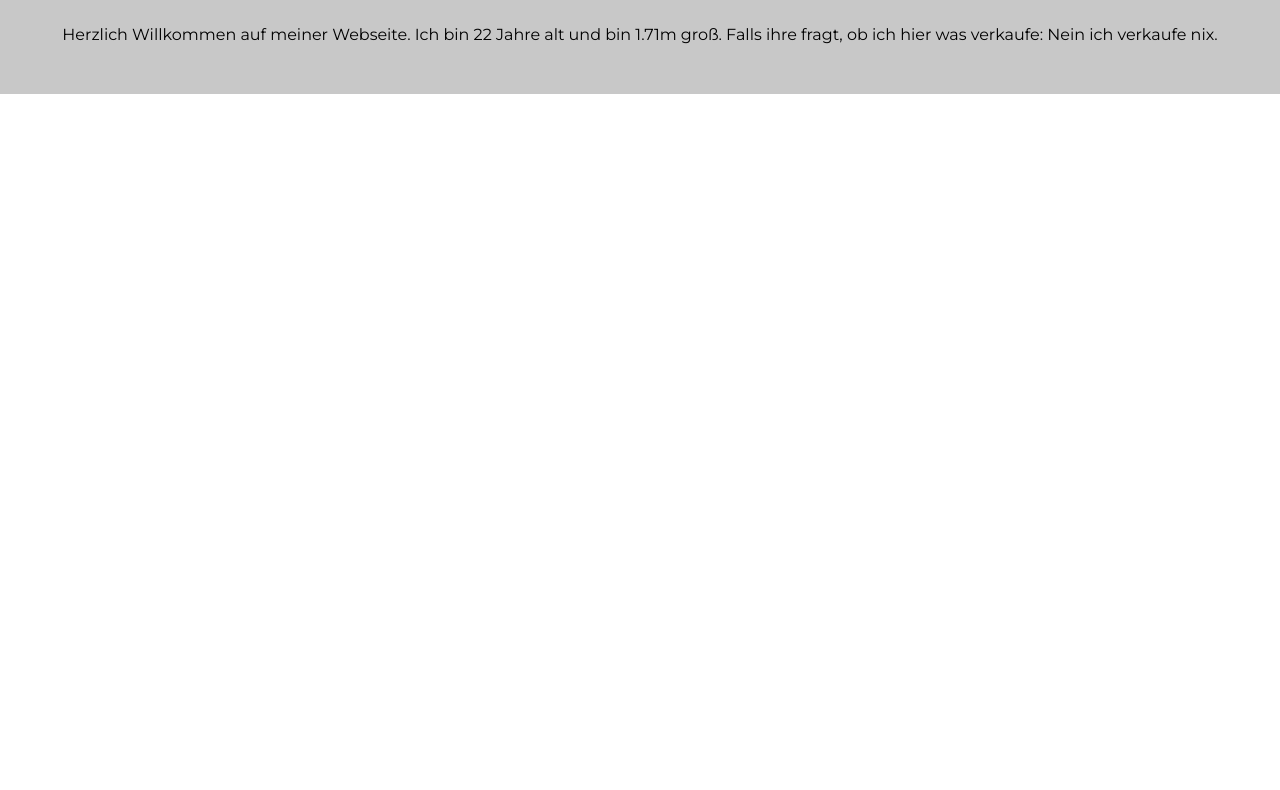
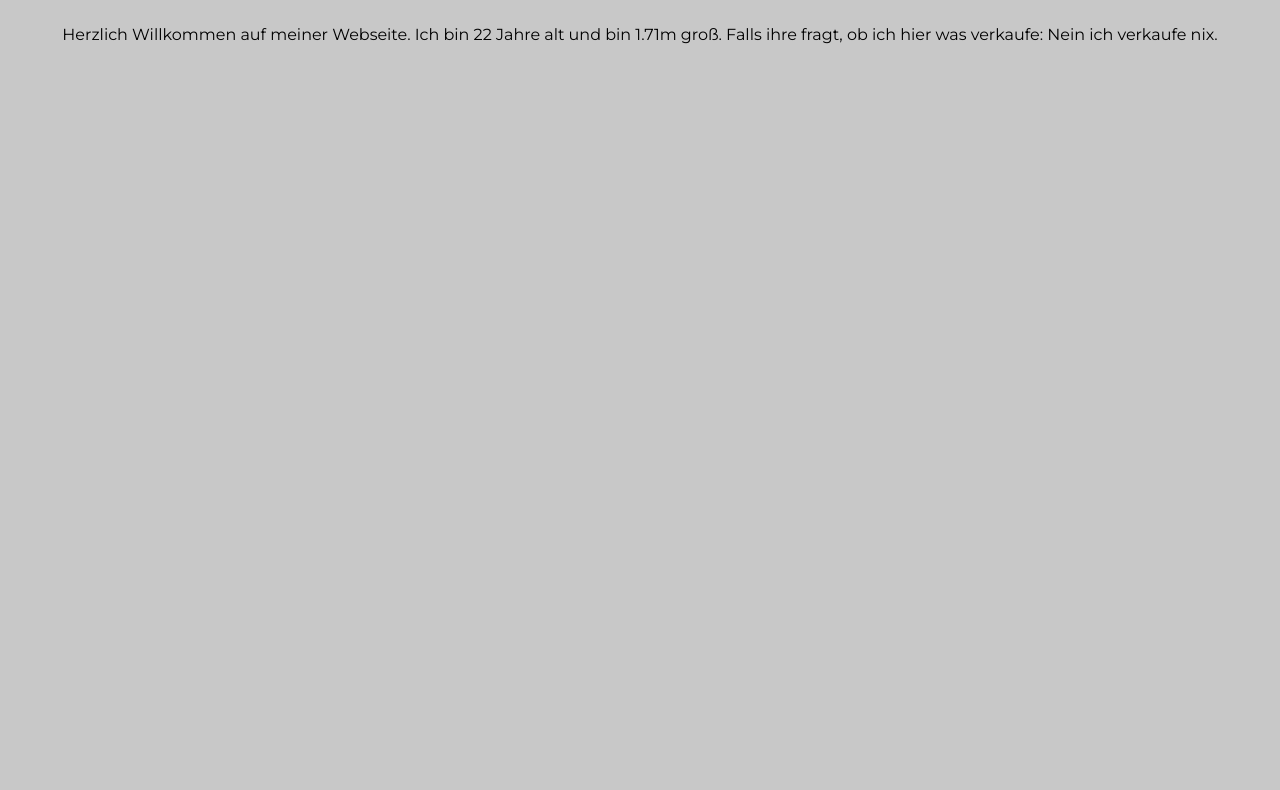
Before and after one commit to Theotubby/theotubby, a plain HTML site: page index.html in a window 1280 px wide. Shown: the part 193-983 px from the top of the page. Before the commit the page ends 800 px from the top, so only its background shows below. Drawn offline with Linux system fonts and the light colour scheme.

Commit message:
ver. 0.1.2.4.1

```diff
--- a/assets/home/css/header.css
+++ b/assets/home/css/header.css
@@ -173,7 +173,6 @@ header.smaller .day-night-button{
 .navi-underline{
     transform-origin: center;
     transform: scaleX(0);
-    margin: 0px;
     height: 2px;
     background-color: black;
 }
--- a/assets/home/css/main-site-1.css
+++ b/assets/home/css/main-site-1.css
@@ -1,6 +1,6 @@
 #main-content-1{
   background-color: rgb(200, 200, 200);
-  height: fit-content;
+  height: 1000px;
   padding-top: 110px;
   padding-bottom: 50px;
   border: 2px;
```
